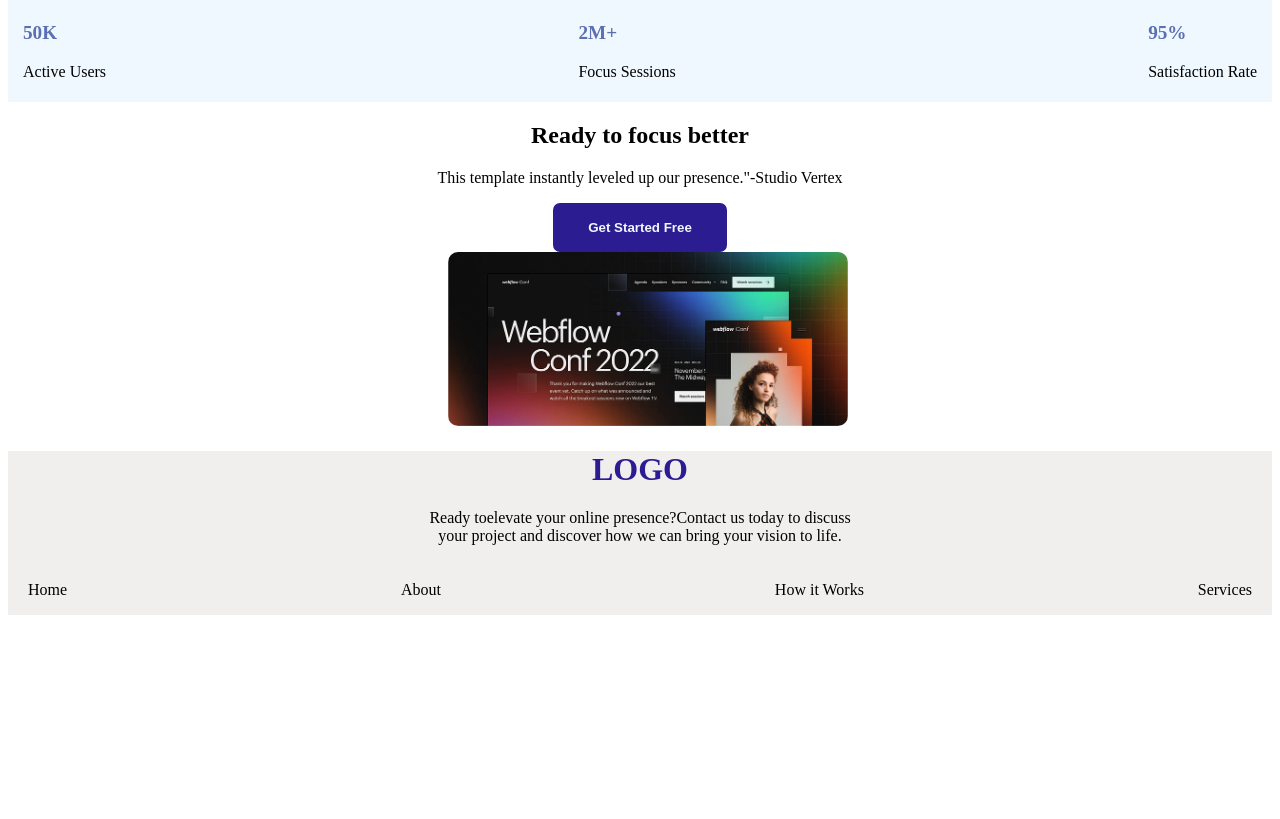
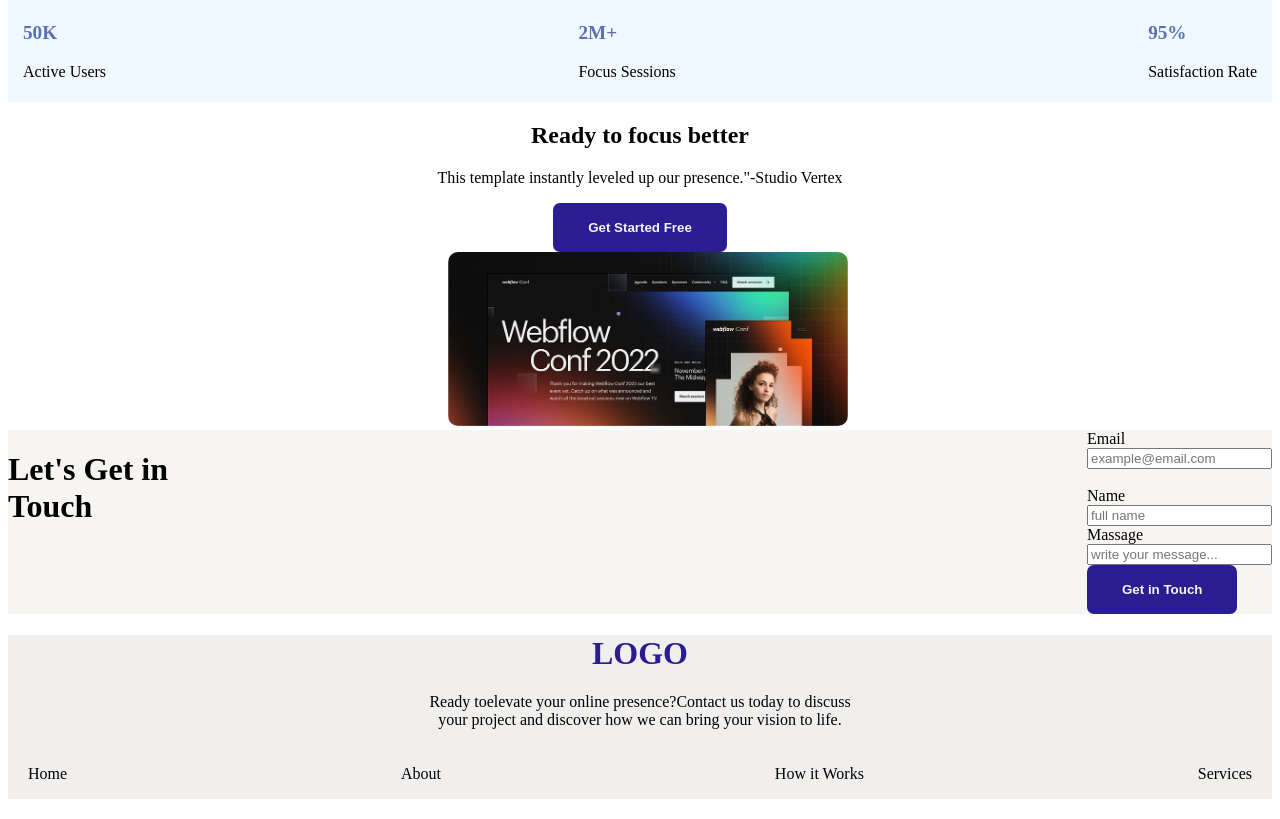
Before and after one commit to fatema1361/assignment, a plain HTML site: page index.html in a window 1280 px wide. Shown: the part 1167-1986 px from the top of the page. Before the commit the page ends 1802 px from the top, so only its background shows below. Drawn offline with Linux system fonts and the light colour scheme.

Commit message:
added main

```diff
--- a/index.html
+++ b/index.html
@@ -76,6 +76,33 @@
   <img class="img" src="Assets/wc-big.png">
 </div>
       </main>
+      <main class="get">
+
+
+      <div>
+            <h1>Let's Get in<br>
+            Touch</h1>
+
+          </div>
+          <div>
+            <form>
+              <lable for="Email">Email</lable><br>
+              <input type="text" placeholder="example@email.com" id="Email">
+            </form><br>
+            <form>
+              <lable for="Name">Name</lable><br>
+              <input type="text" placeholder="full name" id="Name"><br>
+            </form>
+            <form class="place">
+              <lable for="text">Massage</lable><br>
+              <input type="text" placeholder="write your message...">
+
+
+            </form>
+            <button class="btn-primary">Get in Touch</button>
+
+        </div>
+      </main>
    <footer class="color">
     <div>
      <h1 class="logo">LOGO</h1>
--- a/style.css
+++ b/style.css
@@ -119,3 +119,9 @@ nav ul{
     margin-left:440px;
     width: 400px;
 }
+.get{
+    background-color:rgb(247, 245, 241) ;
+    display: flex;
+    justify-content: space-between;
+
+}
```
